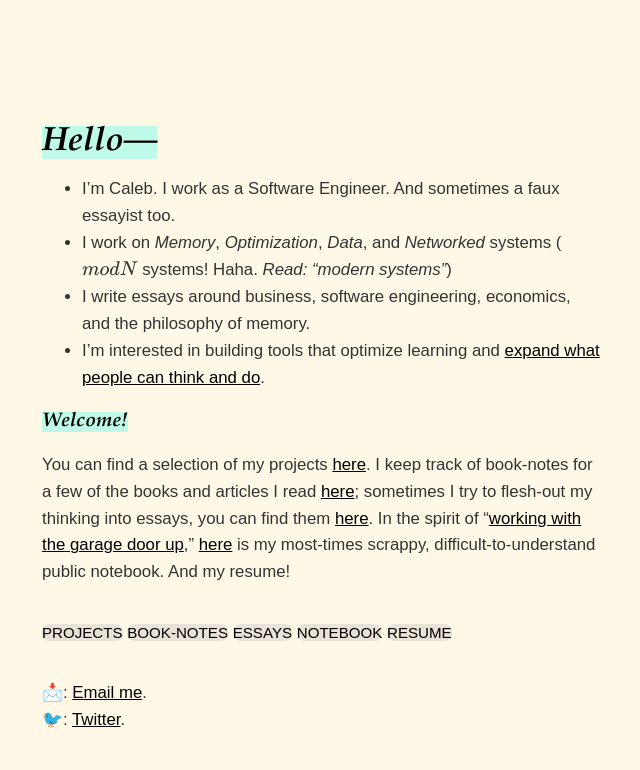
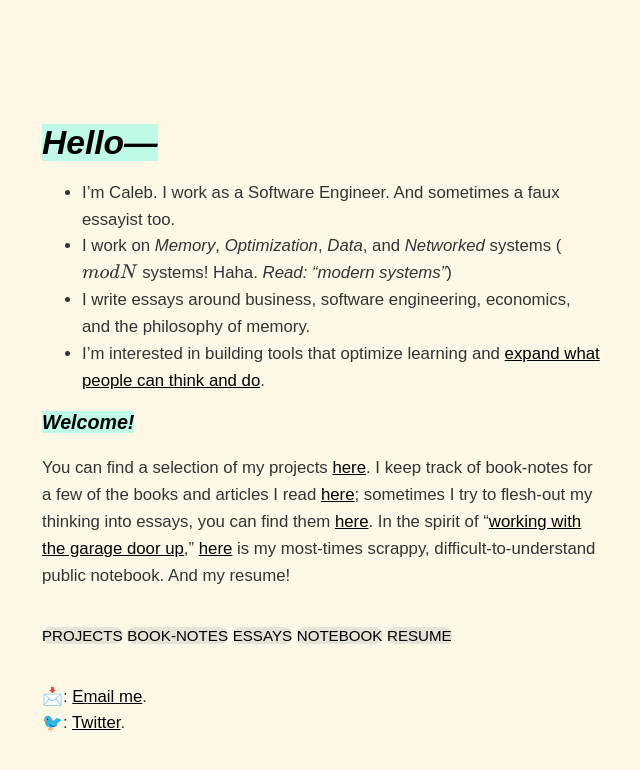
Before and after one commit to dCO2/rococo, a Jekyll site: the page built from index.md, in a window 1280 px wide. Shown: the top 770 px of the page, without its empty margins (334-974 px from the left). Built offline with Jekyll 4.4.1, drawn with Linux system fonts in a browser that asks for light colours; some web fonts are replaced; formulas are drawn with MathJax 3.

Commit message:
Update styles.css

```diff
--- a/assets/css/styles.css
+++ b/assets/css/styles.css
@@ -45,8 +45,7 @@ body {
 
 
 h1, h2, h3, h4 {
-/*     font-family: Arial, Verdana, sans-serif; */
-    font-family: Garamond, serif;
+    font-family: Arial, Verdana, sans-serif;
     line-height: 1em;
     color: #000;
 }
```
